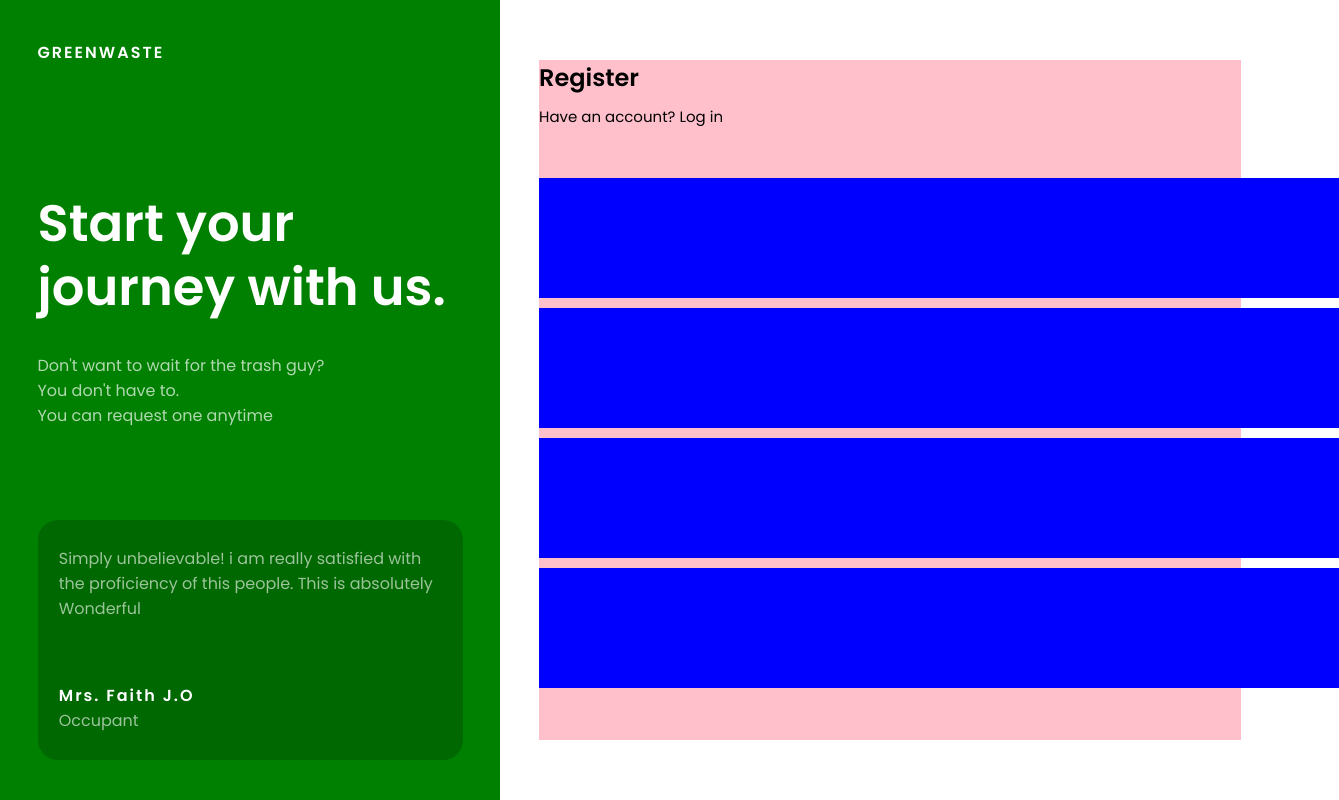
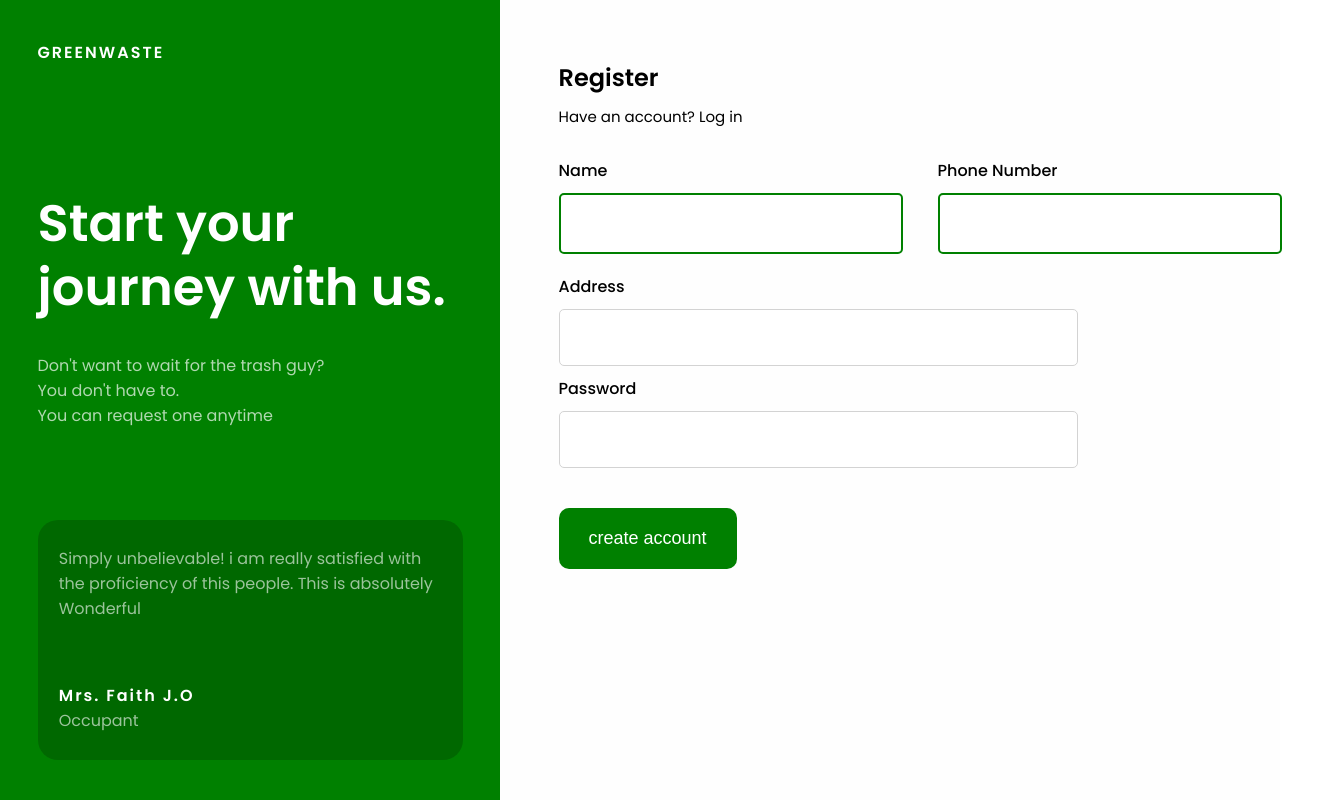
Before and after one commit to isaacetor/D.O-app, a React (Create React App) app: page /user/register in a window 1280 px wide. Shown: the whole page, 1339 px wide, since content can reach past the window. Built offline with nearby package versions, Linux system fonts and the light colour scheme.

Commit message:
done with the user register auth page

```diff
--- a/src/pages/auth/user/UserRegister.tsx
+++ b/src/pages/auth/user/UserRegister.tsx
@@ -10,10 +10,32 @@ const UserRegister = () => {
           <p>Have an account? Log in</p>
 
           <Form>
-            <InputHold></InputHold>
-            <InputHold></InputHold>
-            <InputHold></InputHold>
-            <InputHold></InputHold>
+            <InputHold1>
+              <InputHold2>
+                <span>Name</span>
+                <input type="text" required />
+              </InputHold2>
+              <InputHold2>
+                {/* <span>Email</span>
+                <input type="email" required /> */}
+                <span>Phone Number</span>
+                <input type="number" required />
+              </InputHold2>
+            </InputHold1>
+            {/* <InputHold>
+              <span>Phone Number</span>
+              <input type="number" required />
+            </InputHold> */}
+            <InputHold>
+              <span>Address</span>
+              <input type="text" required />
+            </InputHold>
+            <InputHold>
+              <span>Password</span>
+              <input type="password" required />
+            </InputHold>
+
+            <Button> create account</Button>
           </Form>
         </Wrapper>
       </Container>
@@ -23,21 +45,94 @@ const UserRegister = () => {
 
 export default UserRegister;
 
-const InputHold = styled.div`
-  width: 800px;
-  height: 15vh;
-  background-color: blue;
-  margin-bottom: 10px;
+const Button = styled.button`
+  padding: 20px 30px;
+  background-color: green;
+  border: 0;
+  margin: 0;
+  margin-top: 30px;
+  color: #fff;
+  font-size: 18px;
+  border-radius: 10px;
 `;
 
-const Form = styled.form`
-  gap: 20px;
+const InputHold1 = styled.div`
+  width: 700px;
+  display: flex;
+  gap: 35px;
+  margin-bottom: 10px;
+  span {
+    margin: 0;
+    margin-bottom: 10px;
+    font-weight: 500;
+  }
+
+  input {
+    width: 100%;
+    height: 35px;
+    padding: 10px;
+    font-size: 17px;
+    color: #000000d5;
+    border: 2px solid lightgrey;
+    border-radius: 5px;
+    outline: 0;
+  }
+`;
+const InputHold2 = styled.div`
+  display: flex;
+  flex-direction: column;
+  margin-bottom: 10px;
+
+  span {
+    margin: 0;
+    margin-bottom: 10px;
+    font-weight: 500;
+  }
+
+  input {
+    width: 320px;
+    height: 37px;
+    padding: 10px;
+    font-size: 17px;
+    color: #000000d5;
+    border: 2px solid green;
+    border-radius: 5px;
+    outline: 0;
+  }
+`;
+const InputHold = styled.div`
+  display: flex;
+  flex-direction: column;
+  margin-bottom: 10px;
+
+  span {
+    margin: 0;
+    margin-bottom: 10px;
+    font-weight: 500;
+  }
+
+  input {
+    width: 75%;
+    height: 35px;
+    padding: 10px;
+    font-size: 17px;
+    color: #000000d5;
+    border: 1px solid lightgrey;
+    border-radius: 5px;
+    outline: 0;
+
+    :focus {
+      border: 1px solid green;
+    }
+  }
 `;
 
+const Form = styled.form``;
+
 const Wrapper = styled.div`
-  width: 90%;
+  width: 85%;
   height: 85%;
-  background-color: pink;
+  /* background-color: pink; */
 
   h2 {
     margin: 0;
@@ -48,7 +143,7 @@ const Wrapper = styled.div`
   p {
     margin: 0;
     font-size: 15px;
-    margin-bottom: 50px;
+    margin-bottom: 30px;
   }
 `;
 
@@ -58,4 +153,5 @@ const Container = styled.div`
   display: flex;
   align-items: center;
   justify-content: center;
+  background-color: #fefefe;
 `;
```
